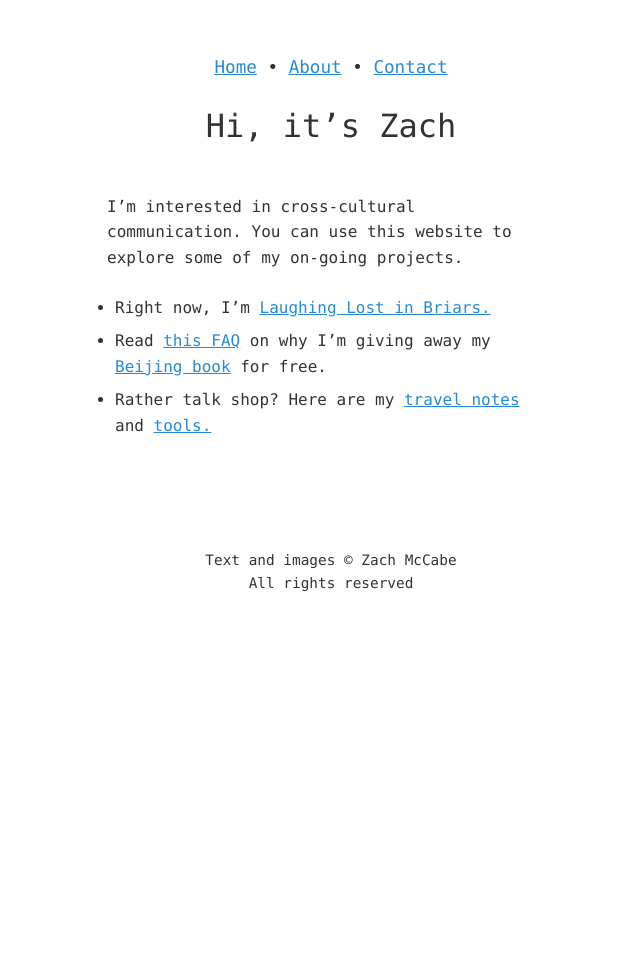
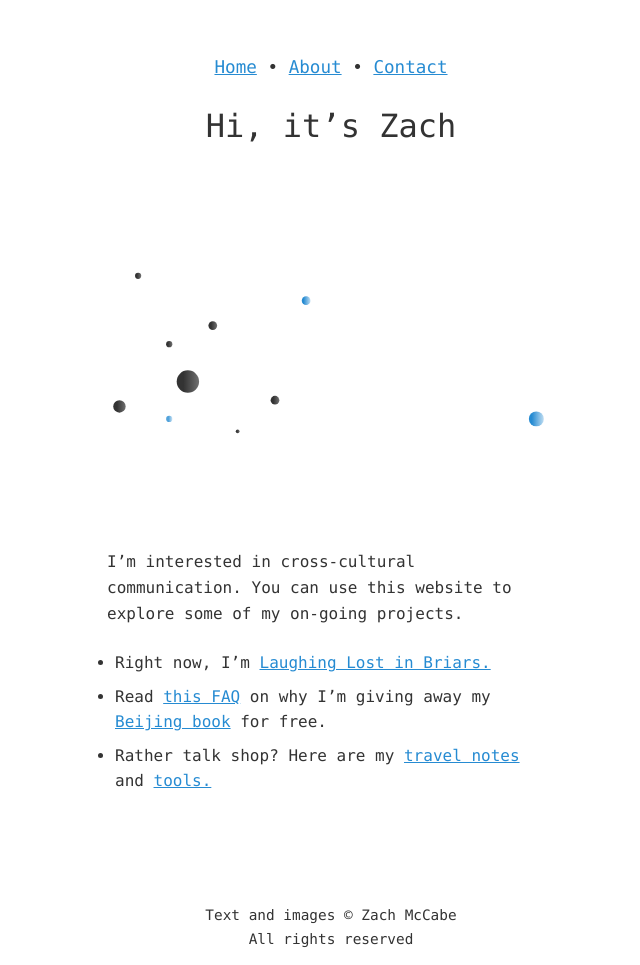
Before and after one commit to zachmccabe/zachmccabe.github.io, a Jekyll site: the page built from index.md, in a window 1280 px wide. Shown: the whole page, without its empty margins (309-949 px from the left). Built offline with Jekyll 4.4.1, drawn with Linux system fonts in a browser that asks for light colours; before the commit the page ends 900 px from its top, so only the background shows below that.

Commit message:
Update index.md
Adding an inline SVG to experiment. Eep.

```diff
--- a/index.md
+++ b/index.md
@@ -10,6 +10,54 @@ description: "I'm interested in cross-cultural communication. You can use this w
 {%- comment -%}
 Before changing page title "Hi, it’s Zach", change the if statement in kaoliang_nite_3 template.
 {%- endcomment -%}
+
+
+<svg role="img" style="margin: 3em 0;" version="1.1"
+xmlns="http://www.w3.org/2000/svg"
+xmlns:xlink="http://www.w3.org/1999/xlink"
+xml:space="preserve" viewBox="0 0 720 405" preserveAspectRatio="xMidYMid">
+<defs>
+<linearGradient id="Gradient1">
+<stop class="stop1" offset="30%" />
+<stop class="stop2" offset="100%" />
+</linearGradient>
+<linearGradient id="Gradient2">
+<stop class="stop3" offset="20%" />
+<stop class="stop4" offset="100%" />
+</linearGradient>
+<linearGradient id="Gradient3">
+<stop class="stop5" offset="40%" />
+<stop class="stop6" offset="100%" />
+</linearGradient>
+<style type="text/css">
+<![CDATA[
+.dot1 { fill: url(#Gradient1); }
+.dot2 { fill: url(#Gradient2); }
+.dot3 { fill: url(#Gradient3); }
+.stop1 { stop-color: currentColor; stop-opacity: 1; }
+.stop2 { stop-color: currentColor; stop-opacity: 0.7; }
+.stop3 { stop-color: #268bd2; stop-opacity: 1; }
+.stop4 { stop-color: #268bd2; stop-opacity: 0.3; }
+.stop5 { stop-color: #268bd2; stop-opacity: 1; }
+.stop6 { stop-color: #268bd2; stop-opacity: 0.3; }
+]]></style>
+</defs>
+<rect id="rect1" opacity="0" width="720" height="405"/>
+<circle class="dot1" cx="50" cy="80" r="5" />
+<circle class="dot1" cx="100" cy="190" r="5" />
+<circle class="dot1" cx="170" cy="160" r="7" />
+<circle class="dot1" cx="130" cy="250" r="18" />
+<circle class="dot1" cx="270" cy="280" r="7" />
+<circle class="dot1" cx="20" cy="290" r="10" />
+<circle class="dot1" cx="210" cy="330" r="3" />
+<circle class="dot2" cx="320" cy="120" r="7" />
+<circle class="dot2" cx="690" cy="310" r="12" />
+<circle class="dot3" opacity="0.8" cx="100" cy="310" r="5">
+<animate attributeName="opacity" values="0.1;0.5;0.8;0.3;0.1" begin="0s" dur="8s" repeatCount="indefinite" />
+</circle>
+</svg>
+
+
 
 I'm interested in cross-cultural communication. You can use this website to explore some of my on-going projects.
 
```
